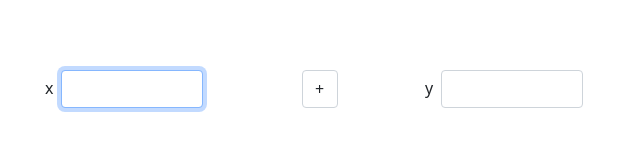
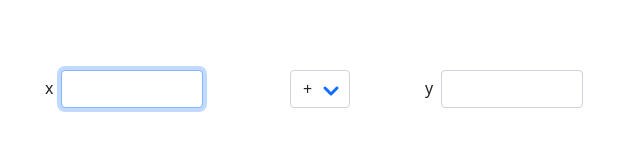
Before and after one commit to william-shelly/calc-app, a website with bundled scripts: page index.html in a window 1280 px wide. Shown: the part 332-482 px from the top of the page, 45-685 px from the left. Built offline with nearby package versions, Linux system fonts and the light colour scheme.

Commit message:
Adding chevon-down to select field

```diff
--- a/css/style.css
+++ b/css/style.css
@@ -29,3 +29,14 @@ input[type="number"] {
 .w-max-100px {
   max-width: 6.25rem;
 }
+
+select#operatorAction {
+  padding-right: 2.25rem;
+}
+
+.chevon-down {
+  top: .375rem;
+  right: .25rem;
+  fill: #0d6efd;
+  pointer-events: none;
+}
--- a/index.html
+++ b/index.html
@@ -24,6 +24,7 @@
                 </div>
                 <div class="col d-flex justify-content-center align-items-end">
                     <label for="operatorAction" class="form-label d-inline-block m-0 p-2" aria-hidden="true">&nbsp;</label>
+                    <div class="position-relative">
                         <select name="operatorAction" id="operatorAction" class="form-control d-block w-initial">
                             <option value="add">
                                 +
@@ -36,6 +37,10 @@
                                 &divide;
                             </option>
                         </select>
+                        <svg xmlns="http://www.w3.org/2000/svg" viewBox="0 0 20 20" fill="currentColor" class="chevon-down position-absolute z-2" width="30" height="30">
+                            <path fill-rule="evenodd" d="M5.293 7.293a1 1 0 011.414 0L10 10.586l3.293-3.293a1 1 0 111.414 1.414l-4 4a1 1 0 01-1.414 0l-4-4a1 1 0 010-1.414z" clip-rule="evenodd" />
+                        </svg>
+                    </div><!-- relative -->
                 </div>
                 <div class="col d-flex justify-content-center align-items-end">
                     <label for="y" class="form-label d-inline-block m-0 p-2" aria-hidden="true">y</label>
```
Also changed, not shown: img/chevon-down.svg (added). Lines whose indentation alone changed are shown as unchanged.
